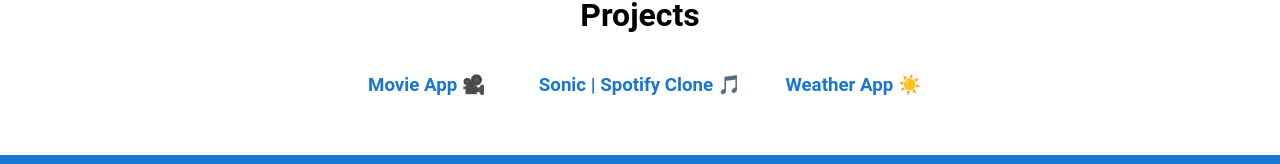
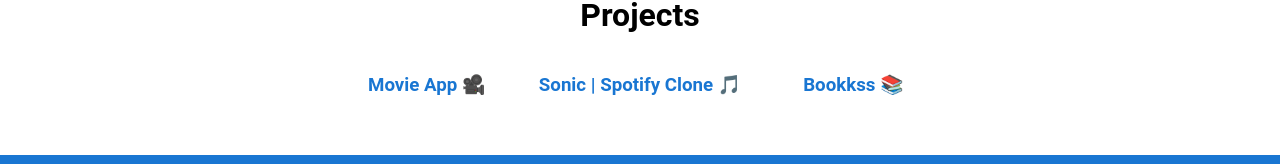
Before and after one commit to adnjoo/portfolio-website, a Next.js app: page / in a window 1280 px wide. Shown: the part 1110-1274 px from the top of the page. Built offline with nearby package versions, Linux system fonts and the light colour scheme.

Commit message:
Update Projects.tsx

```diff
--- a/src/components/Projects.tsx
+++ b/src/components/Projects.tsx
@@ -13,8 +13,8 @@
     link: 'https://sonic-adnjoo.vercel.app/',
   },
   {
-    name: 'Weather App ☀️',
-    link: 'https://adnjoo.github.io/React-Weather/',
+    name: 'Bookkss 📚',
+    link: 'https://bookkss.com',
   },
 ];
 
```
